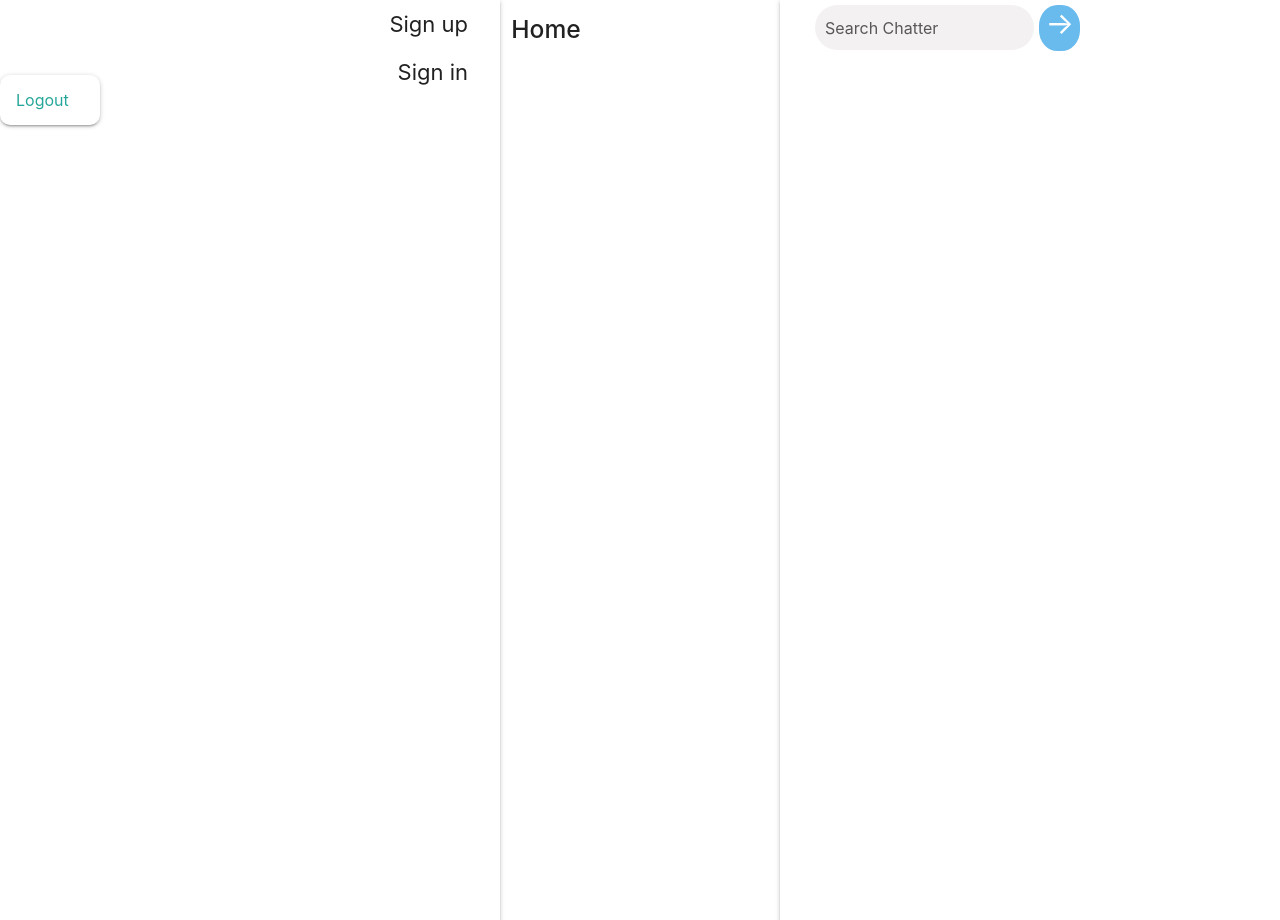
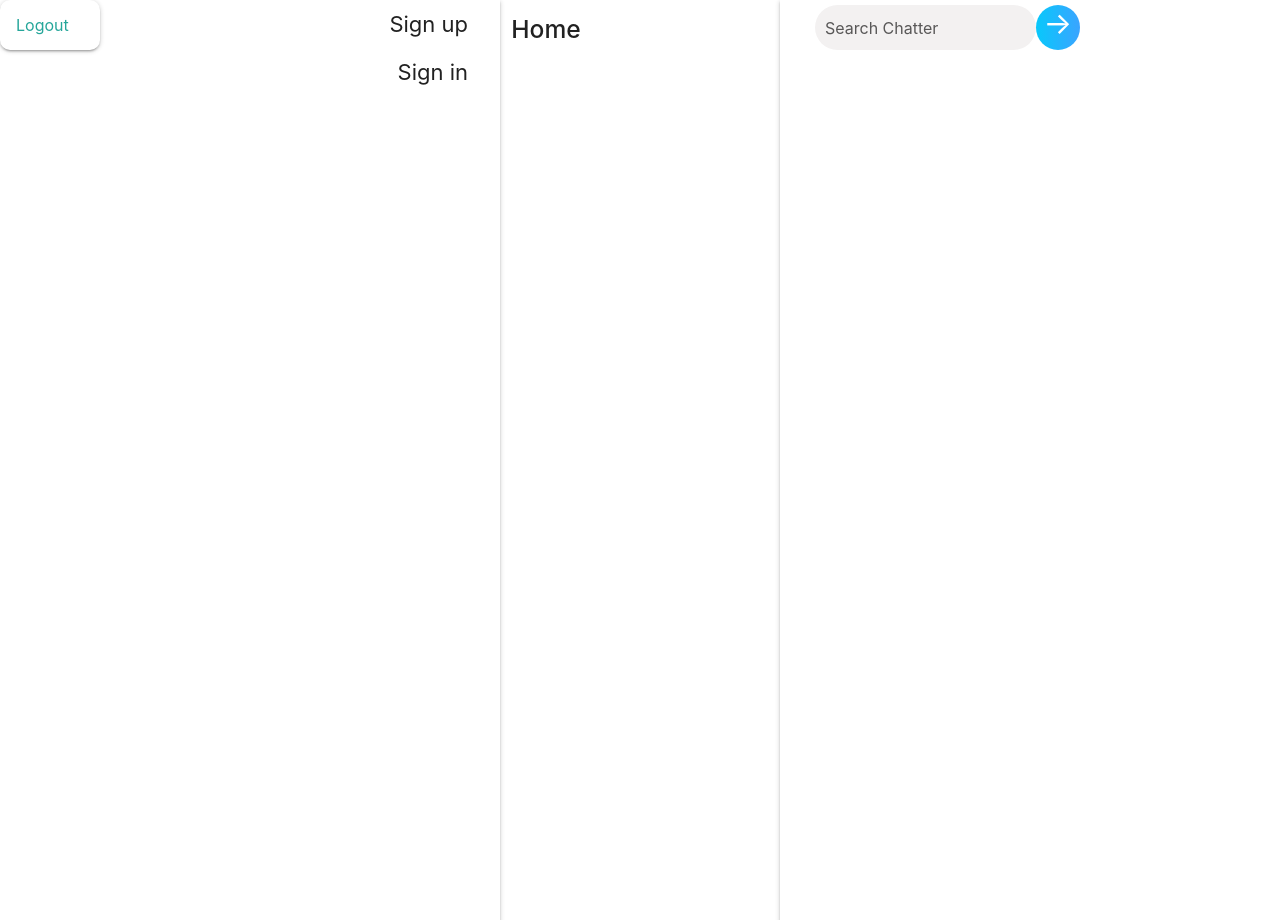
Before and after one commit to KZKS01/Chatter, a Django app: page / in a window 1280 px wide. Run offline with Django 4.2, Linux system fonts and the light colour scheme; data that the repository does not hold is empty.

Commit message:
fix: overrides materializecss styling

```diff
--- a/main_app/static/style.css
+++ b/main_app/static/style.css
@@ -74,14 +74,21 @@
 }
 
 .search_btn{
-    margin-left: 5px;
+    /* margin-left: 5px;
+    margin-top: 0px;
+    padding-bottom: 10px; */
+    width: 3.5rem;
+    height: 3rem;
+    border-radius: 50%;
+    border: none;
+    background: linear-gradient(to right, #08c8fb, #3aa4ff);
+}
+.search_btn p{
     margin-top: 0px;
     padding-bottom: 10px;
-    border-radius: 45% / 45%;
-    border: none;
-    background-color: #69bbee;
     font-size: 30px;
     color: #fff;
+    text-align: center;
 }
 
 .search_btn:hover{
@@ -104,19 +111,6 @@
     padding-right: 200px;
     width: 500px;
  }
-
- #dropdown_logout {
-    display: block;
-    width: 100px;
-    left: 0;
-    top: 5rem;
-    height: auto;
-    transform-origin: initial;
-    opacity: 1;
-    transform: none;
-}
-
-
 
  /* .postMinusAvatar{
     display: flex;
@@ -214,17 +208,6 @@
     color: grey
 }
 
-.dropdown-trigger {
-    float: right;
-    margin-top: 10px;
-    margin-right: 0px;
-}
-
-.dropdown-content {
-    border-radius: 10px;
-
-}
-
 #postCard{
     margin-bottom: 0;
     margin-top: 0;
@@ -250,10 +233,39 @@
     outline: none;
 }
 
-.dropdown-content li {
-    z-index: 9999;
+.dropdown-trigger {
+    float: right;
+    margin-top: 10px;
+    margin-right: 0px;
 }
 
+.dropdown-content {
+    border-radius: 10px;
+    position: absolute;
+    top: 0;
+}
+
+.dropdown-content ul{
+    z-index: 9999;
+    top: 0;
+}
+
+/* override Materializecss */
+#dropdown_logout {
+    left: auto !important;
+    top: auto !important;
+    height: auto !important;
+}
+#dropdown_logout {
+    display: block;
+    width: 100px;
+    left: 0;
+    top: 5rem;
+    height: auto;
+    transform-origin: initial;
+    opacity: 1;
+    transform: none;
+}
 
 /* new/edit pg */
 #share-btn{
--- a/main_app/templates/base.html
+++ b/main_app/templates/base.html
@@ -32,9 +32,8 @@
                     </p>
                 </div>
                 <!-- Dropdown Trigger -->
-                <span class="dropdown-trigger" data-target="dropdown_logout"><b class="black-text text-darken-2" id="nav_dropdown">⋯</b></span>
+                <a class="dropdown-trigger" data-target="dropdown_logout"><b class="black-text text-darken-2" id="nav_dropdown">⋯</b></a>
             </div>
-
         </li>
         {% else %}
         <li class="bold">
@@ -45,11 +44,10 @@
         </li>
         {% endif %}
     </ul>
-    </div>
 
     <!-- Dropdown Structure -->
     <ul id="dropdown_logout" class="dropdown-content">
-        <li tabindex="0">
+        <li>
             <a id="nav_dropdown_content" href="{% url 'logout' %}">Logout</a>
         </li>
     </ul>
@@ -57,7 +55,7 @@
     <div id="nav-right" class="sidenav sidenav-fixed right-align">
         <form method="GET" action="{% url 'search' %}" class="search-form">
             <input type="text" class="black-text" placeholder="Search Chatter" name="searching" id="pill" autocomplete="off">
-            <button type="submit" class="search_btn">→</button>
+            <button type="submit" class="search_btn"><p>→</p></button>
         </form>
     </div>
 
--- a/main_app/templates/posts/search.html
+++ b/main_app/templates/posts/search.html
@@ -45,9 +45,9 @@
     <p>No results found.</p>
 {% endif %}
 <script>
-    $(document).ready(function() {
-        $(".dropdown-trigger").dropdown();
-    });
+    // $(document).ready(function() {
+    //     $(".dropdown-trigger").dropdown();
+    // });
 </script>
 </main>
 {% endblock %}
```
